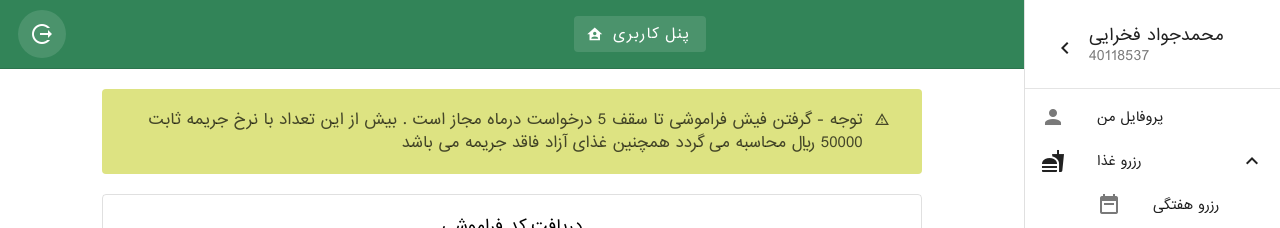
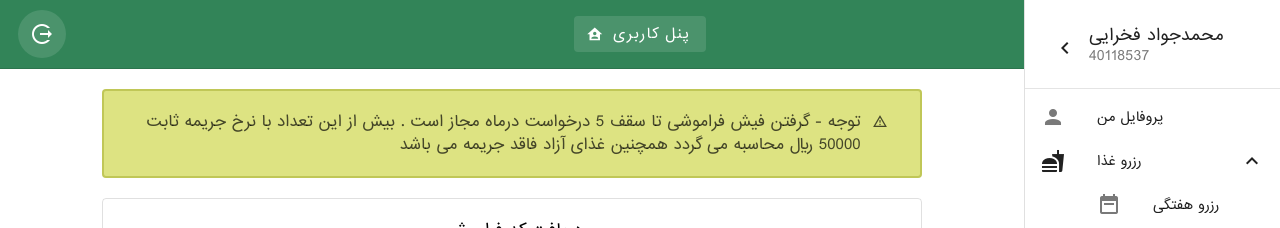
Before and after one commit to mamadjavaad/foodReservations, a Vue app: page /panel/forgotreceipt in a window 1280 px wide. Shown: the top 228 px of the page. Built offline with nearby package versions, Linux system fonts and the light colour scheme.

Commit message:
update page styles 🌌

```diff
--- a/src/views/UserPanel/ForgotReceipt.vue
+++ b/src/views/UserPanel/ForgotReceipt.vue
@@ -9,8 +9,7 @@ const forgetcode = ref(125596)
 </script>
 <template>
     <v-main class="d-flex flex-column w-100 flex-wrap align-center">
-        <div class="warning-box d-flex justify-end mt-5 mx-5 pa-5 text-right rounded"
-            style="background: #dde382;color: #000000b0;font-size: 15px;">
+        <div class="warning-box d-flex justify-end mt-5 mx-5 pa-5 text-right rounded">
             <p>توجه - گرفتن فیش فراموشی تا سقف 5 درخواست درماه مجاز است . بیش از این تعداد با نرخ جریمه ثابت 50000 ریال
                 محاسبه می گردد همچنین غذای آزاد فاقد جریمه می باشد</p>
             <i class="mdi mdi-alert-outline px-3 "></i>
@@ -41,8 +40,16 @@ const forgetcode = ref(125596)
 </template>
 
 <style lang="scss" scoped>
-.receipt-card ,.warning-box{
+.receipt-card,
+.warning-box {
     width: 80%;
+}
+
+.warning-box {
+    background: #dde382;
+    color: #000000b0;
+    font-size: 15px;
+    border: 2px solid #8e95105e;
 }
 
 /*  customizing ui framework components  */
@@ -72,7 +79,9 @@ const forgetcode = ref(125596)
 
 /* responsive media  */
 @media screen and (max-width: 500px) {
-    .warning-box,.receipt-card{
+
+    .warning-box,
+    .receipt-card {
         width: 91% !important;
         min-width: 270px !important;
     }
```
